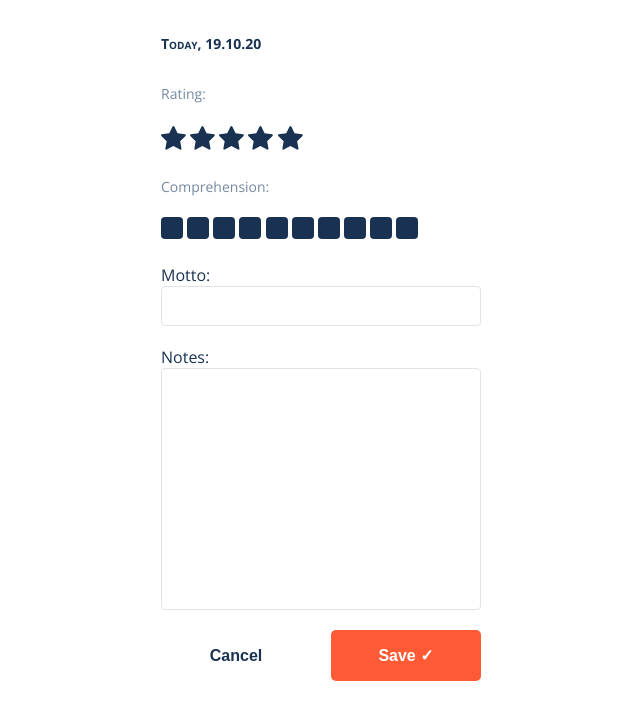
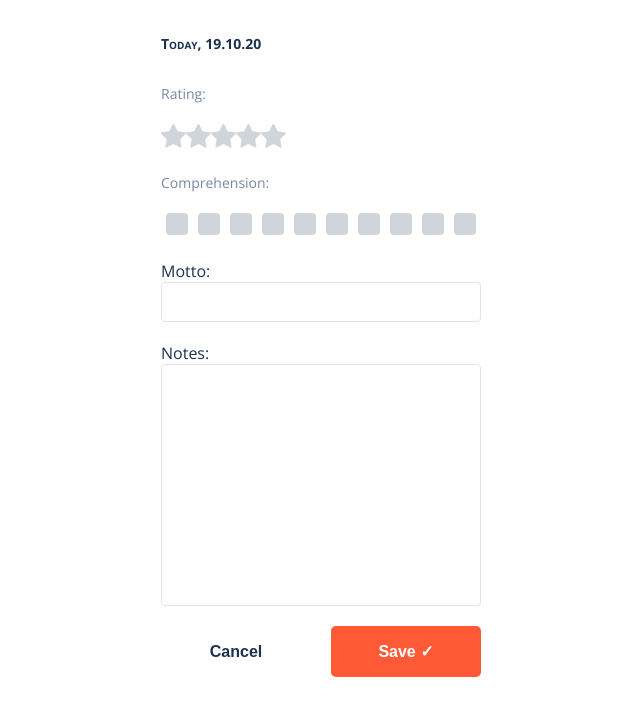
Before and after one commit to miriamhaenle/2020-w1-muc-student-companion-app, a website built with Parcel: page src/journal-form.html in a window 1280 px wide. Shown: the part 89-808 px from the top of the page, without its empty margins (319-959 px from the left). Built offline with nearby package versions, Linux system fonts and the light colour scheme.

Commit message:
Add hover logic to form icons

```diff
--- a/src/css/components/journal-form.css
+++ b/src/css/components/journal-form.css
@@ -26,27 +26,43 @@
 }
 
 .journal__stars {
+  display: flex;
+  flex-direction: row-reverse;
   grid-column: span 2;
+  justify-content: flex-end;
 }
 
 .journal__stars input {
   display: none;
 }
-.journal__stars label {
-  font-size: 1.5rem;
+
+.journal__star--inactive {
+  opacity: 0.2;
 }
 
-.journal__stars label:hover,
-.journal__stars label:active {
-  color: var(--secondary);
+.journal__star--inactive:hover,
+.journal__star--inactive:hover ~ label {
+  opacity: 1;
 }
 
 .journal__rectangles {
+  display: flex;
+  flex-direction: row-reverse;
   grid-column: span 2;
+  justify-content: space-around;
 }
 
 .journal__rectangles input {
   display: none;
+}
+
+.journal__rectangle--inactive {
+  opacity: 0.2;
+}
+
+.journal__rectangle--inactive:hover,
+.journal__rectangle--inactive:hover ~ label {
+  opacity: 1;
 }
 
 .journal__label--motto,
--- a/src/journal-form.html
+++ b/src/journal-form.html
@@ -17,56 +17,66 @@
           <span>Rating:</span>
           <div class="journal__stars">
             <input type="radio" name="rating" id="star5" />
-            <label for="star5"><img src="assets/Star@2x.svg" alt="" /></label>
+            <label class="journal__star--inactive" for="star5"
+              ><img src="assets/Star@2x.svg" alt=""
+            /></label>
             <input type="radio" name="rating" id="star4" />
-            <label for="star4"><img src="assets/Star@2x.svg" alt="" /></label>
+            <label class="journal__star--inactive" for="star4"
+              ><img src="assets/Star@2x.svg" alt=""
+            /></label>
             <input type="radio" name="rating" id="star3" />
-            <label for="star3"><img src="assets/Star@2x.svg" alt="" /></label>
+            <label class="journal__star--inactive" for="star3"
+              ><img src="assets/Star@2x.svg" alt=""
+            /></label>
             <input type="radio" name="rating" id="star2" />
-            <label for="star2"><img src="assets/Star@2x.svg" alt="" /></label>
+            <label class="journal__star--inactive" for="star2"
+              ><img src="assets/Star@2x.svg" alt=""
+            /></label>
             <input type="radio" name="rating" id="star1" />
-            <label for="star1"><img src="assets/Star@2x.svg" alt="" /></label>
+            <label class="journal__star--inactive" for="star1"
+              ><img src="assets/Star@2x.svg" alt=""
+            /></label>
           </div>
           <span> Comprehension: </span>
           <div class="journal__rectangles">
             <input type="radio" name="comprehension" id="sq-10" />
-            <label for="sq-10"
+            <label for="sq-10" class="journal__rectangle--inactive"
               ><img src="assets/Rectangle@2x.svg" alt="square"
             /></label>
             <input type="radio" name="comprehension" id="sq-9" />
-            <label for="sq-9"
+            <label for="sq-9" class="journal__rectangle--inactive"
               ><img src="assets/Rectangle@2x.svg" alt="square"
             /></label>
             <input type="radio" name="comprehension" id="sq-8" />
-            <label for="sq-8"
+            <label for="sq-8" class="journal__rectangle--inactive"
               ><img src="assets/Rectangle@2x.svg" alt="square"
             /></label>
             <input type="radio" name="comprehension" id="sq-7" />
-            <label for="sq-7"
+            <label for="sq-7" class="journal__rectangle--inactive"
               ><img src="assets/Rectangle@2x.svg" alt="square"
             /></label>
             <input type="radio" name="comprehension" id="sq-6" />
-            <label for="sq-6"
+            <label for="sq-6" class="journal__rectangle--inactive"
               ><img src="assets/Rectangle@2x.svg" alt="square"
             /></label>
             <input type="radio" name="comprehension" id="sq-5" />
-            <label for="sq-5"
+            <label for="sq-5" class="journal__rectangle--inactive"
               ><img src="assets/Rectangle@2x.svg" alt="square"
             /></label>
             <input type="radio" name="comprehension" id="sq-4" />
-            <label for="sq-4"
+            <label for="sq-4" class="journal__rectangle--inactive"
               ><img src="assets/Rectangle@2x.svg" alt="square"
             /></label>
             <input type="radio" name="comprehension" id="sq-3" />
-            <label for="sq-3"
+            <label for="sq-3" class="journal__rectangle--inactive"
               ><img src="assets/Rectangle@2x.svg" alt="square"
             /></label>
             <input type="radio" name="comprehension" id="sq-2" />
-            <label for="sq-2"
+            <label for="sq-2" class="journal__rectangle--inactive"
               ><img src="assets/Rectangle@2x.svg" alt="square"
             /></label>
             <input type="radio" name="comprehension" id="sq-1" />
-            <label for="sq-1"
+            <label for="sq-1" class="journal__rectangle--inactive"
               ><img src="assets/Rectangle@2x.svg" alt="square"
             /></label>
           </div>
```
